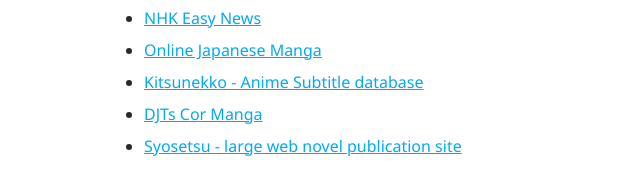
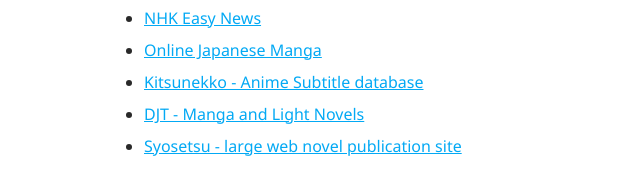
Before and after one commit to TadashiJapanese/resourcelist, a plain HTML site: page index.html in a window 1280 px wide. Shown: the part 2558-2751 px from the top of the page, without its empty margins (0-640 px from the left). Drawn offline with Linux system fonts and the light colour scheme.

Commit message:
Update DJT guide link

```diff
--- a/index.html
+++ b/index.html
@@ -118,7 +118,7 @@
            <li><a href="http://www3.nhk.or.jp/news/easy/">NHK Easy News</a></li>
            <li><a href="http://www.comico.jp/">Online Japanese Manga</a></li>
            <li><a href="http://kitsunekko.net/dirlist.php?dir=subtitles/japanese/">Kitsunekko - Anime Subtitle database</a></li>
-           <li><a href="https://djtguide.neocities.org/cor.html#manga">DJTs Cor Manga</a></li>
+           <li><a href="https://itazuraneko.neocities.org/">DJT - Manga and Light Novels</a></li>
            <li><a href="https://syosetu.com/">Syosetsu - large web novel publication site</a></li>
          </ul>
 
```
